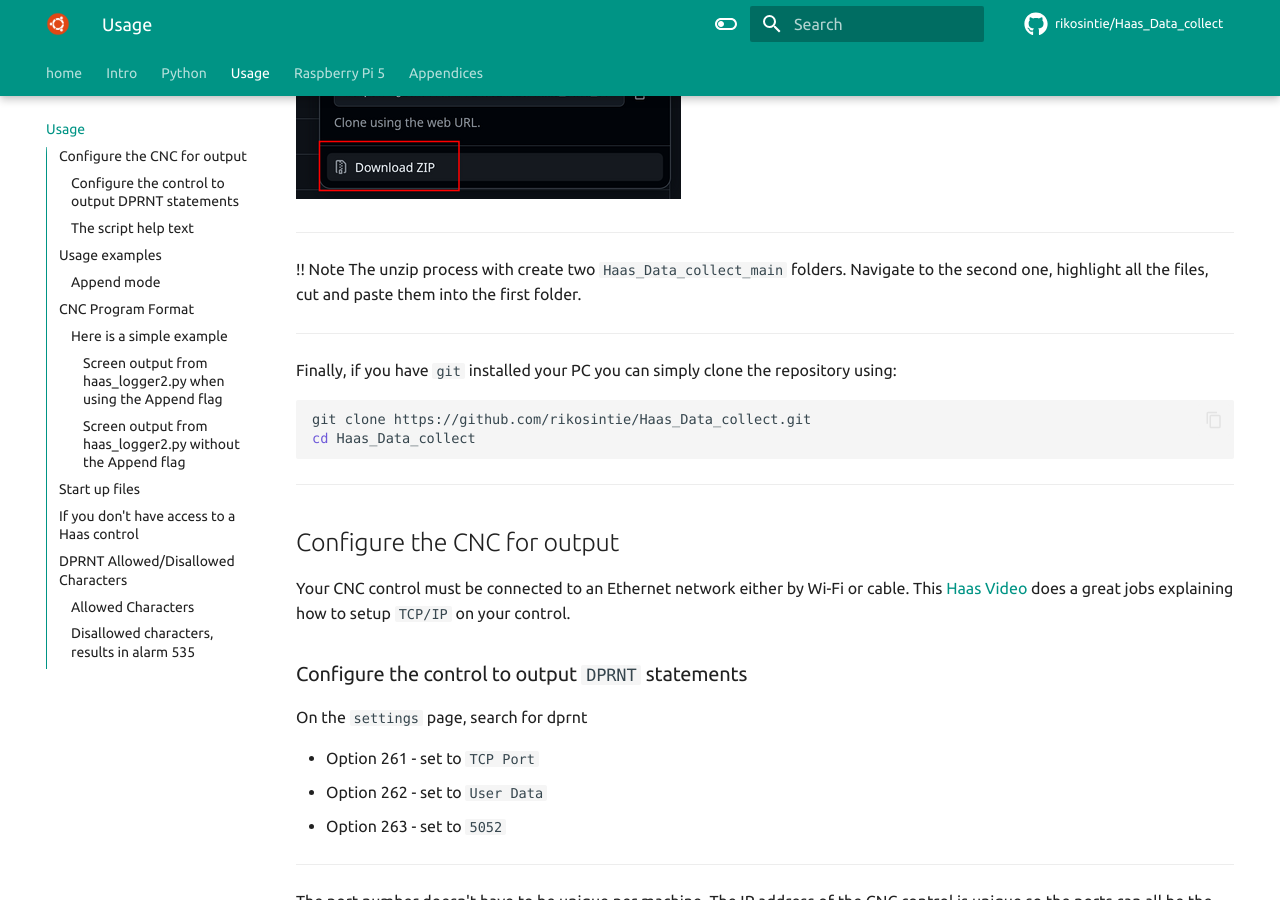
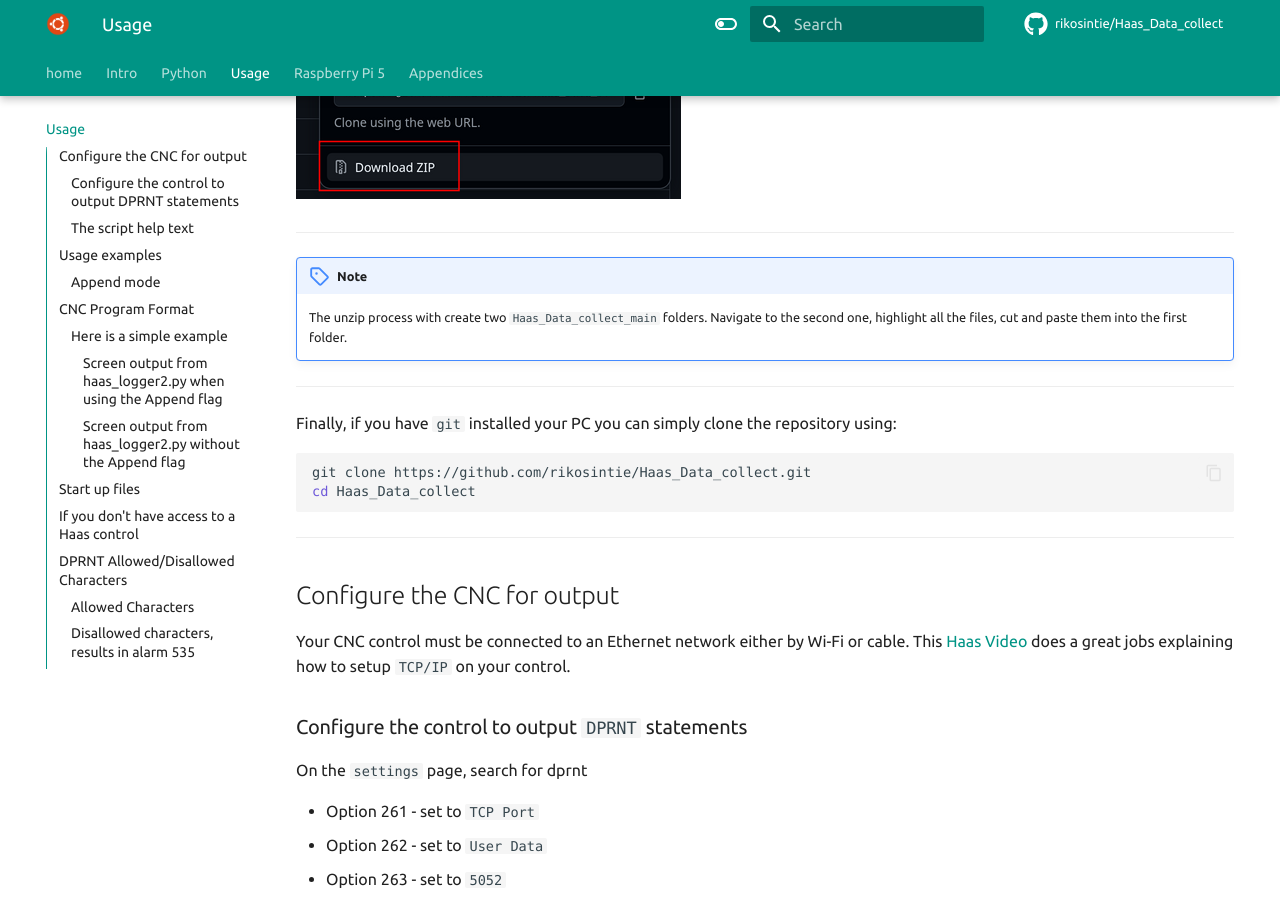
Before and after one commit to rikosintie/Haas_Data_collect, an MkDocs documentation site: the page built from docs/usage.md, in a window 1280 px wide and 900 px high, scrolled down 893 px. Built offline with MkDocs 1.6.1 and Material for MkDocs 9.7.7, drawn with Linux system fonts in a browser that asks for light colours; some web fonts are replaced; comment, search, counter and statistics services are not loaded.

```diff
--- a/docs/usage.md
+++ b/docs/usage.md
@@ -24,7 +24,7 @@ You can also download a `zip` file with the entire repository. That is useful if
 
 ----------------------------------------------------------------
 
-!! Note
+!!! Note
     The unzip process with create two `Haas_Data_collect_main` folders. Navigate to the second one, highlight all the files, cut and paste them into the first folder.
 
 ----------------------------------------------------------------
```
Also changed, not shown: other parts of docs/usage.md (+1 -1 lines).
